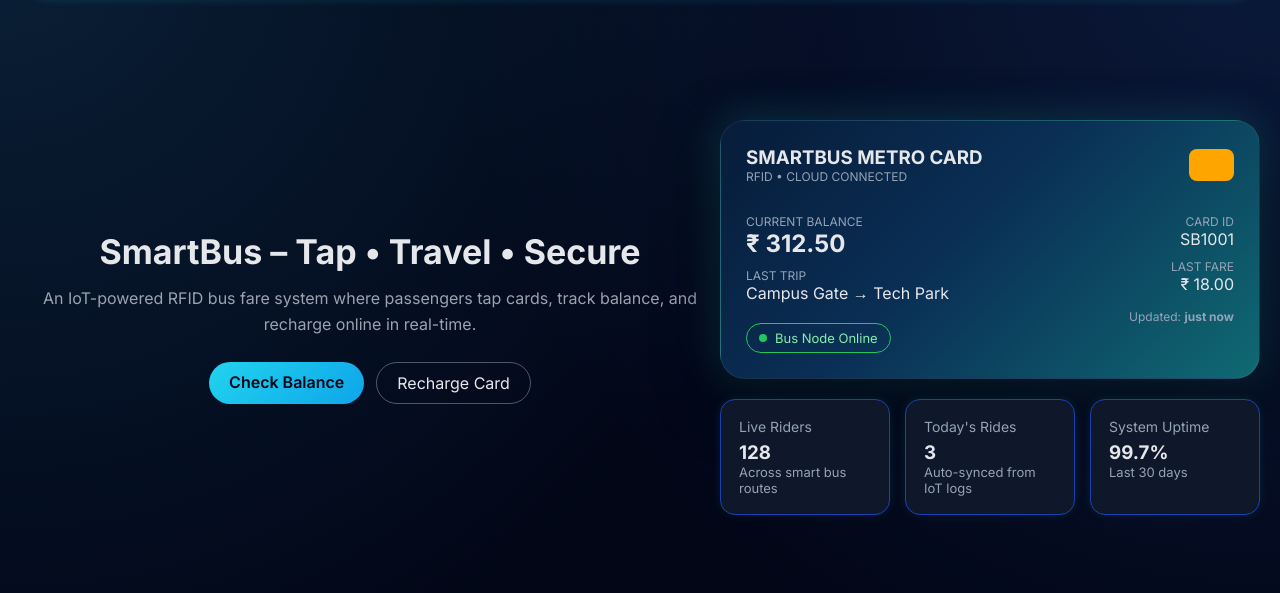
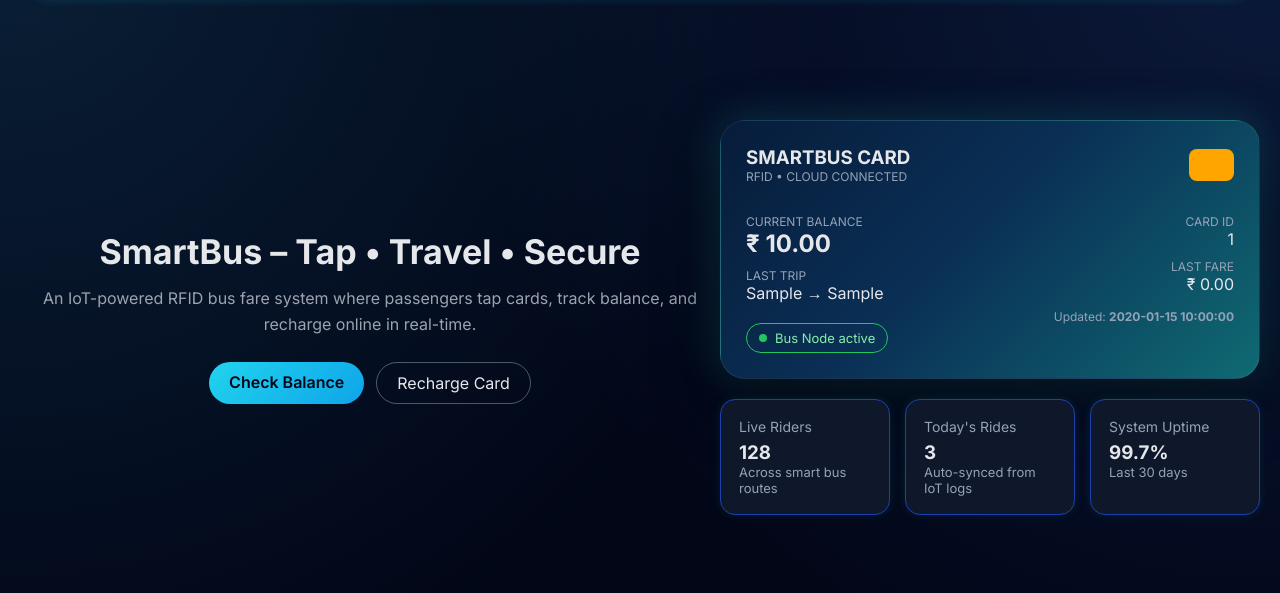
Before and after one commit to Asish2404/TapNRide, a FastAPI app: template templates/index.html in a window 1280 px wide. Shown: the part 81-674 px from the top of the page. Run offline with FastAPI, Linux system fonts and the light colour scheme; the template is opened without the code that fills it: most values are stand-ins (such as "Sample title", 1, 10 or a date in 2020).

Commit message:
index page is connected with the backend but does not working properly . iam uploading this code just because the connection is working and later we have to implement only the database connected logic to make it propely working....

```diff
--- a/main.py
+++ b/main.py
@@ -3,6 +3,8 @@ from fastapi.responses import HTMLResponse
 from fastapi.staticfiles import StaticFiles
 from fastapi.templating import Jinja2Templates
 from fastapi.responses import RedirectResponse
+from typing import Optional
+from datetime import datetime
 import pymysql
 
 app = FastAPI()
@@ -22,8 +24,58 @@ def get_db():
 
 
 @app.get("/index", response_class=HTMLResponse)
-def home():
-    return {"message": "SmartBus RFID API Running"}
+def home(request: Request, card_id: Optional[str] = None):
+
+    db = get_db()
+    cursor = db.cursor(pymysql.cursors.DictCursor)  # ✅ FIXED
+
+    card = None
+    trip = None
+
+    if card_id:
+        cursor.execute(
+            "SELECT card_id, balance FROM cards WHERE card_id=%s", (card_id,)
+        )
+        card = cursor.fetchone()
+
+        cursor.execute(
+            """
+            SELECT from_stop, to_stop, fare, timestamp
+            FROM rides
+            WHERE card_id=%s
+            ORDER BY id DESC LIMIT 1
+        """,
+            (card_id,),
+        )
+        trip = cursor.fetchone()
+
+    # ✅ Safe time formatting
+    if trip and trip.get("timestamp"):
+        ts = trip["timestamp"]
+        if isinstance(ts, str):
+            ts = datetime.strptime(ts, "%Y-%m-%d %H:%M:%S")
+        time_str = ts.strftime("%I:%M %p")
+    else:
+        time_str = "N/A"
+
+    cursor.close()
+    db.close()
+
+    balance = card["balance"] if card else 0
+
+    return templates.TemplateResponse(
+        "index.html",
+        {
+            "request": request,
+            "balance": balance,
+            "card_id": card["card_id"] if card else "N/A",
+            "from_stop": trip["from_stop"] if trip else "N/A",
+            "to_stop": trip["to_stop"] if trip else "N/A",
+            "fare": trip["fare"] if trip else 0,
+            "updated_time": time_str,
+            "status": "Active" if balance > 0 else "Low Balance",
+        },
+    )
 
 
 @app.post("/scan", response_class=HTMLResponse)
@@ -73,7 +125,6 @@ def scan_card(card_id: str, from_stop: str, to_stop: str):
         return {"status": "new card registered", "card_id": card_id, "balance": 100}
 
 
-@app.post("/tap_card")
 @app.post("/tap_card")
 def tap_card(
     card_id: str = Form(...),
--- a/templates/dashboard.html
+++ b/templates/dashboard.html
@@ -37,9 +37,9 @@
                 <form action="/tap_card" method="post" class="tap-form">
                     <input type="text" name="card_id" placeholder="Enter your Card ID"
                         value="{{ card_id if card_id else '' }}" required>
-                        <input type="text" name="Starting_place" placeholder="Starting Place" required>
-                        <input type="text" name="Ending_place" placeholder="Destination" required>
-                        <input type="number" name="fare" placeholder="Fare" required>
+                    <input type="text" name="Starting_place" placeholder="Starting Place" required>
+                    <input type="text" name="Ending_place" placeholder="Destination" required>
+                    <input type="number" name="fare" placeholder="Fare" required>
                     <button type="submit" onclick="this.disabled=true; this.form.submit();">
                         Tap Card
                     </button>
--- a/templates/index.html
+++ b/templates/index.html
@@ -56,7 +56,7 @@
                 <div class="card-top">
 
                     <div>
-                        <h3>SMARTBUS METRO CARD</h3>
+                        <h3>SMARTBUS CARD</h3>
                         <p class="card-sub">RFID • CLOUD CONNECTED</p>
                     </div>
 
@@ -70,14 +70,14 @@
                     <div class="left">
 
                         <p class="label">CURRENT BALANCE</p>
-                        <h2>₹ 312.50</h2>
+                        <h2>₹ {{ "%.2f"|format(balance) }}</h2>
 
                         <p class="label">LAST TRIP</p>
-                        <p class="trip">Campus Gate → Tech Park</p>
+                        <p class="trip">{{ from_stop }} → {{ to_stop }}</p>
 
                         <div class="status">
                             <span class="dot"></span>
-                            Bus Node Online
+                            Bus Node {{ status }}
                         </div>
 
                     </div>
@@ -86,12 +86,14 @@
                     <div class="right">
 
                         <p class="label">CARD ID</p>
-                        <p class="value">SB1001</p>
+                        <p class="value">{{ card_id }}</p>
 
                         <p class="label">LAST FARE</p>
-                        <p class="value">₹ 18.00</p>
+                        <p class="value">₹ {{ "%.2f"|format(fare) }}</p>
 
-                        <p class="update">Updated: <b>just now</b></p>
+                        <p class="update">
+                            Updated: <b>{{ updated_time }}</b>
+                        </p>
 
                     </div>
 
```
